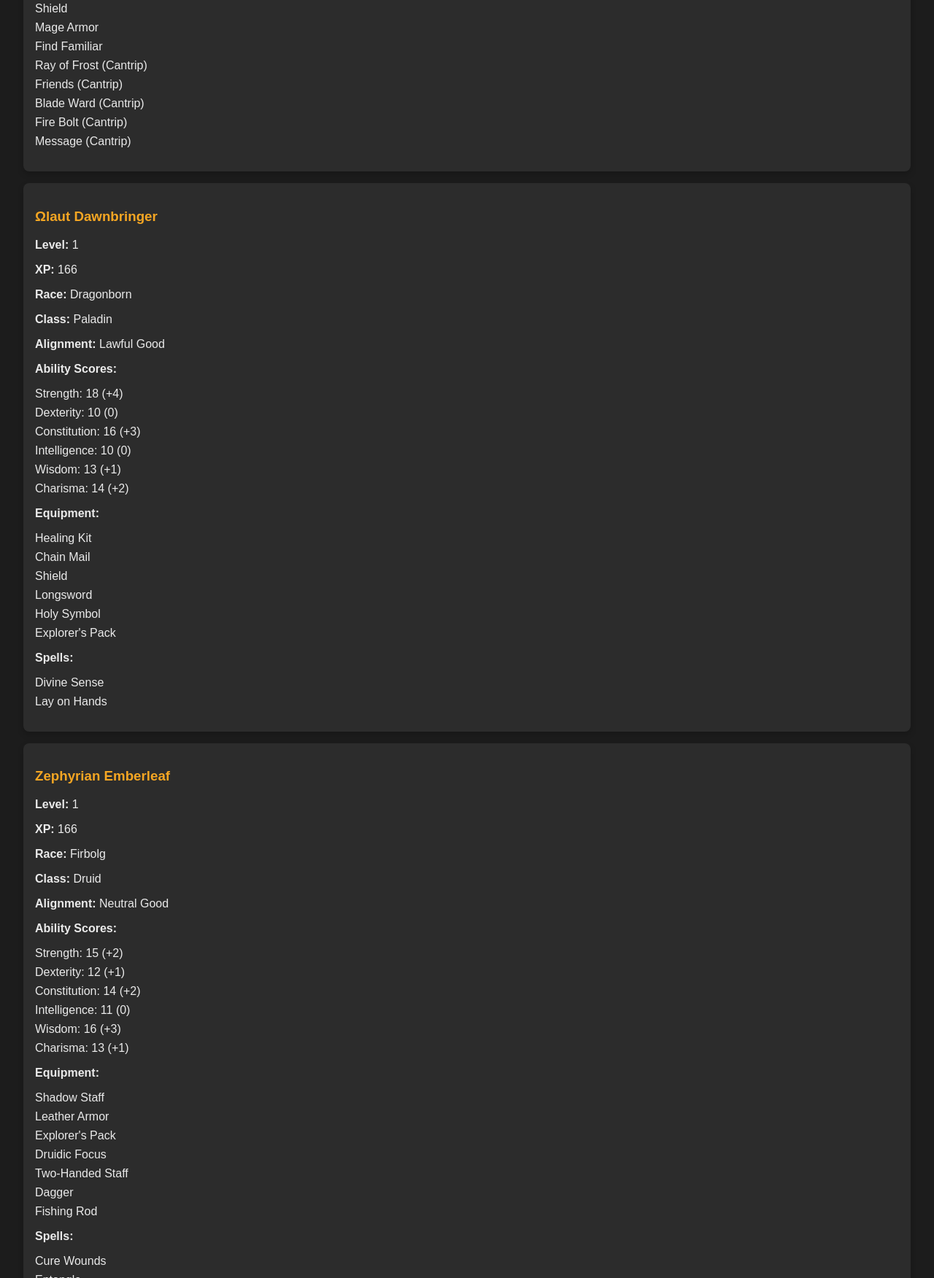
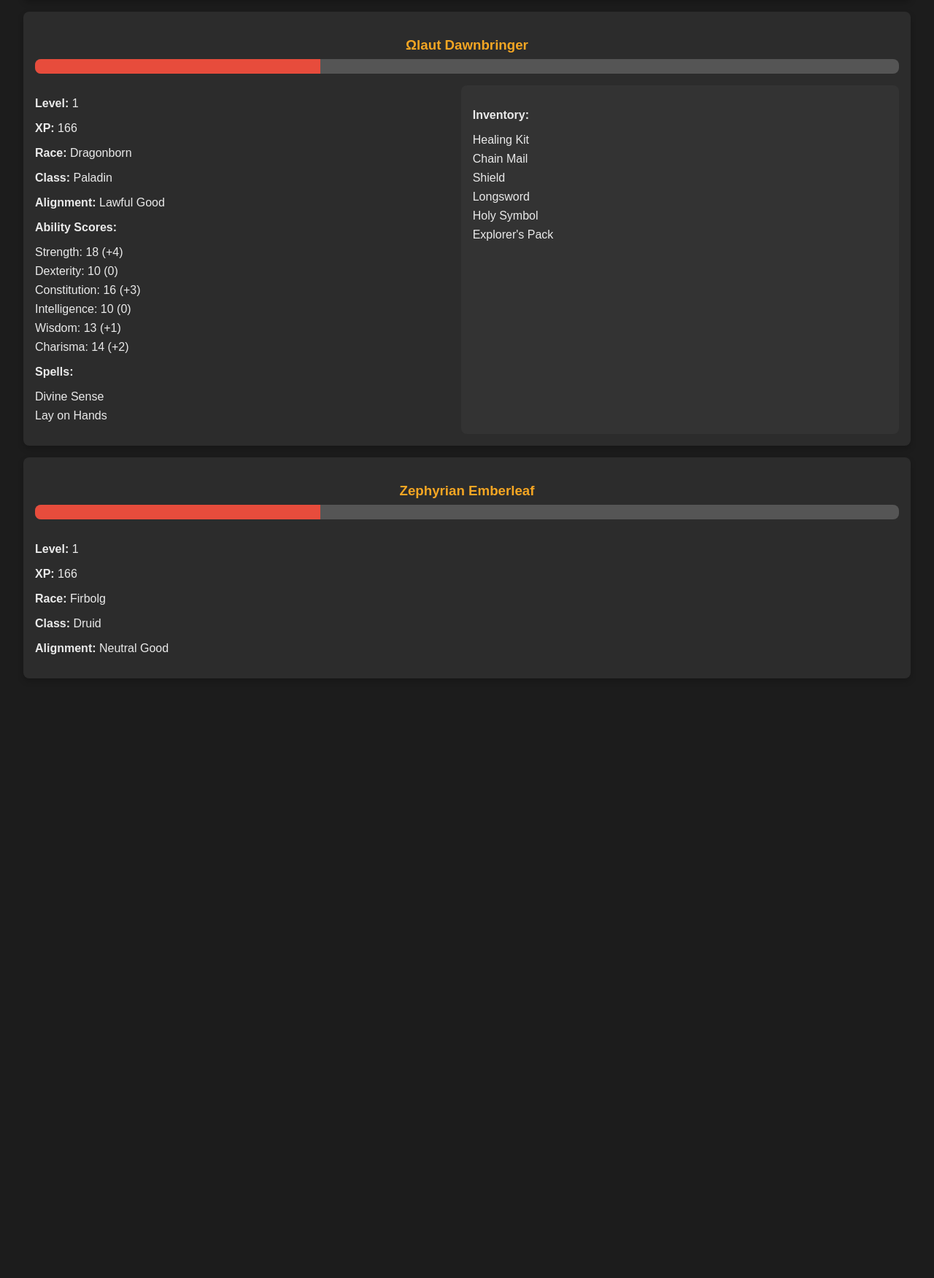
Before and after one commit to QuestAIEnterprise/Mythren-Legends-Unfolded, a plain HTML site: page karakter.html in a window 1280 px wide. Shown: the part 1048-2800 px from the top of the page at 73% size. After the commit the page ends 2026 px from the top, so only its background shows below. Drawn offline with Linux system fonts and the light colour scheme.

Commit message:
opdatering

```diff
--- a/css/styles.css
+++ b/css/styles.css
@@ -48,32 +48,64 @@ footer {
     width: 100%;
 }
 
-.character, .npc {
+.character {
     background-color: #2c2c2c; /* Slightly lighter dark background */
     padding: 1rem;
     margin-bottom: 1rem;
     border-radius: 8px;
     box-shadow: 0 4px 8px rgba(0, 0, 0, 0.2);
+    display: flex;
+    flex-direction: column;
+    align-items: center;
 }
 
-    .character h3, .npc h3 {
+    .character h3 {
         color: #f5a623; /* Gold text color for character names */
+        margin-bottom: 0.5rem;
     }
 
-    .character ul, .npc ul {
+    .character .info {
+        display: flex;
+        flex-direction: row;
+        justify-content: space-between;
+        width: 100%;
+    }
+
+        .character .info .details,
+        .character .info .inventory {
+            width: 48%;
+        }
+
+        .character .info .inventory {
+            background-color: #333; /* Darker background for inventory sections */
+            padding: 1rem;
+            border-radius: 8px;
+        }
+
+    .character ul {
         list-style-type: none;
         padding: 0;
     }
 
-        .character ul li, .npc ul li {
+        .character ul li {
             margin: 0.5rem 0;
         }
+
+.level-bar {
+    width: 100%;
+    background-color: #555;
+    border-radius: 8px;
+    overflow: hidden;
+    margin-bottom: 1rem;
+}
+
+    .level-bar .progress {
+        height: 20px;
+        background-color: #e74c3c; /* Red for progress */
+        width: 0; /* This will be updated dynamically */
+    }
 
 h2 {
     color: #e74c3c; /* Red for section headers */
     text-align: center;
 }
-
-.npc {
-    background-color: #333; /* Darker background for NPC sections */
-}
--- a/karakter.html
+++ b/karakter.html
@@ -25,6 +25,11 @@
             <h2>Karakterer</h2>
             <div class="character">
                 <h3>Sen Baelion</h3>
+                <div class="level-bar">
+                    <div class="progress" style="width: 33%;"></div> <!-- Assuming 33% progress to level 2 -->
+                </div>
+                <div class="info">
+                    <div class="details">
                         <p><strong>Level:</strong> 1</p>
                         <p><strong>XP:</strong> 166</p>
                         <p><strong>Race:</strong> High Elf</p>
@@ -38,18 +43,6 @@
                             <li>Intelligence: 18 (+4)</li>
                             <li>Wisdom: 15 (+2)</li>
                             <li>Charisma: 12 (+1)</li>
-                </ul>
-                <p><strong>Equipment:</strong></p>
-                <ul>
-                    <li>Dark Shadow Amulet</li>
-                    <li>Wizard's Spellbook</li>
-                    <li>Component Pouch</li>
-                    <li>Arcane Focus: Necklace with a pendant</li>
-                    <li>Dagger</li>
-                    <li>Scholar's Pack</li>
-                    <li>Traveler's Clothes</li>
-                    <li>Calligrapher's Supplies</li>
-                    <li>Light Crossbow with 20 bolts</li>
                         </ul>
                         <p><strong>Spells:</strong></p>
                         <ul>
@@ -65,8 +58,29 @@
                             <li>Message (Cantrip)</li>
                         </ul>
                     </div>
+                    <div class="inventory">
+                        <p><strong>Inventory:</strong></p>
+                        <ul>
+                            <li>Dark Shadow Amulet</li>
+                            <li>Wizard's Spellbook</li>
+                            <li>Component Pouch</li>
+                            <li>Arcane Focus: Necklace with a pendant</li>
+                            <li>Dagger</li>
+                            <li>Scholar's Pack</li>
+                            <li>Traveler's Clothes</li>
+                            <li>Calligrapher's Supplies</li>
+                            <li>Light Crossbow with 20 bolts</li>
+                        </ul>
+                    </div>
+                </div>
+            </div>
             <div class="character">
                 <h3>Ωlaut Dawnbringer</h3>
+                <div class="level-bar">
+                    <div class="progress" style="width: 33%;"></div> <!-- Assuming 33% progress to level 2 -->
+                </div>
+                <div class="info">
+                    <div class="details">
                         <p><strong>Level:</strong> 1</p>
                         <p><strong>XP:</strong> 166</p>
                         <p><strong>Race:</strong> Dragonborn</p>
@@ -81,7 +95,14 @@
                             <li>Wisdom: 13 (+1)</li>
                             <li>Charisma: 14 (+2)</li>
                         </ul>
-                <p><strong>Equipment:</strong></p>
+                        <p><strong>Spells:</strong></p>
+                        <ul>
+                            <li>Divine Sense</li>
+                            <li>Lay on Hands</li>
+                        </ul>
+                    </div>
+                    <div class="inventory">
+                        <p><strong>Inventory:</strong></p>
                         <ul>
                             <li>Healing Kit</li>
                             <li>Chain Mail</li>
@@ -90,49 +111,18 @@
                             <li>Holy Symbol</li>
                             <li>Explorer's Pack</li>
                         </ul>
-                <p><strong>Spells:</strong></p>
-                <ul>
-                    <li>Divine Sense</li>
-                    <li>Lay on Hands</li>
-                </ul>
+                    </div>
+                </div>
             </div>
             <div class="character">
                 <h3>Zephyrian Emberleaf</h3>
+                <div class="level-bar">
+                    <div class="progress" style="width: 33%;"></div> <!-- Assuming 33% progress to level 2 -->
+                </div>
+                <div class="info">
+                    <div class="details">
                         <p><strong>Level:</strong> 1</p>
                         <p><strong>XP:</strong> 166</p>
                         <p><strong>Race:</strong> Firbolg</p>
                         <p><strong>Class:</strong> Druid</p>
                         <p><strong>Alignment:</strong> Neutral Good</p>
-                <p><strong>Ability Scores:</strong></p>
-                <ul>
-                    <li>Strength: 15 (+2)</li>
-                    <li>Dexterity: 12 (+1)</li>
-                    <li>Constitution: 14 (+2)</li>
-                    <li>Intelligence: 11 (0)</li>
-                    <li>Wisdom: 16 (+3)</li>
-                    <li>Charisma: 13 (+1)</li>
-                </ul>
-                <p><strong>Equipment:</strong></p>
-                <ul>
-                    <li>Shadow Staff</li>
-                    <li>Leather Armor</li>
-                    <li>Explorer's Pack</li>
-                    <li>Druidic Focus</li>
-                    <li>Two-Handed Staff</li>
-                    <li>Dagger</li>
-                    <li>Fishing Rod</li>
-                </ul>
-                <p><strong>Spells:</strong></p>
-                <ul>
-                    <li>Cure Wounds</li>
-                    <li>Entangle</li>
-                    <li>Goodberry</li>
-                </ul>
-            </div>
-        </section>
-    </main>
-    <footer>
-        <p>&copy; 2024 Mythren: Legends Unfolded. Alle rettigheder forbeholdes.</p>
-    </footer>
-</body>
-</html>
```
Lines whose indentation alone changed are shown as unchanged.
